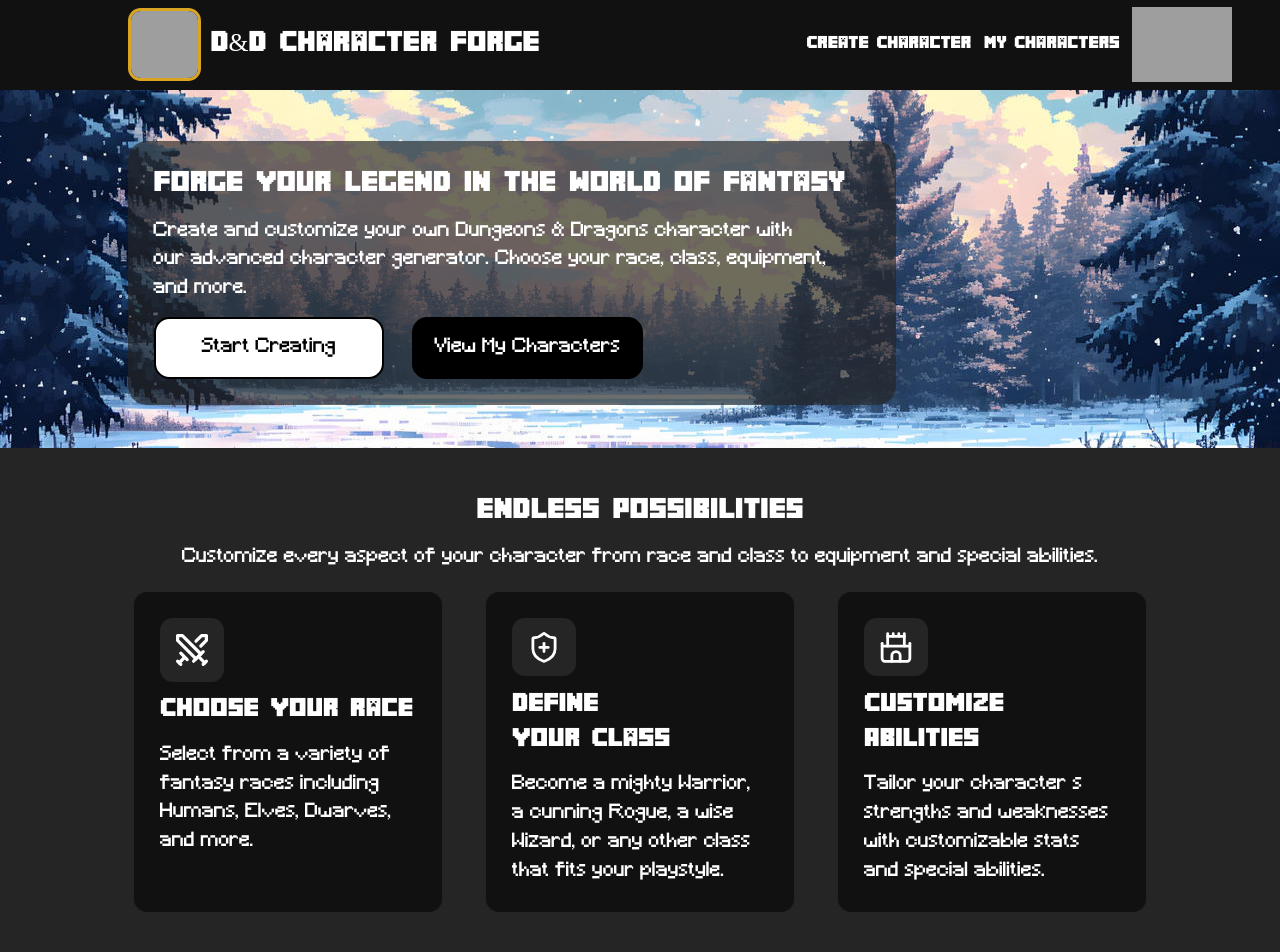
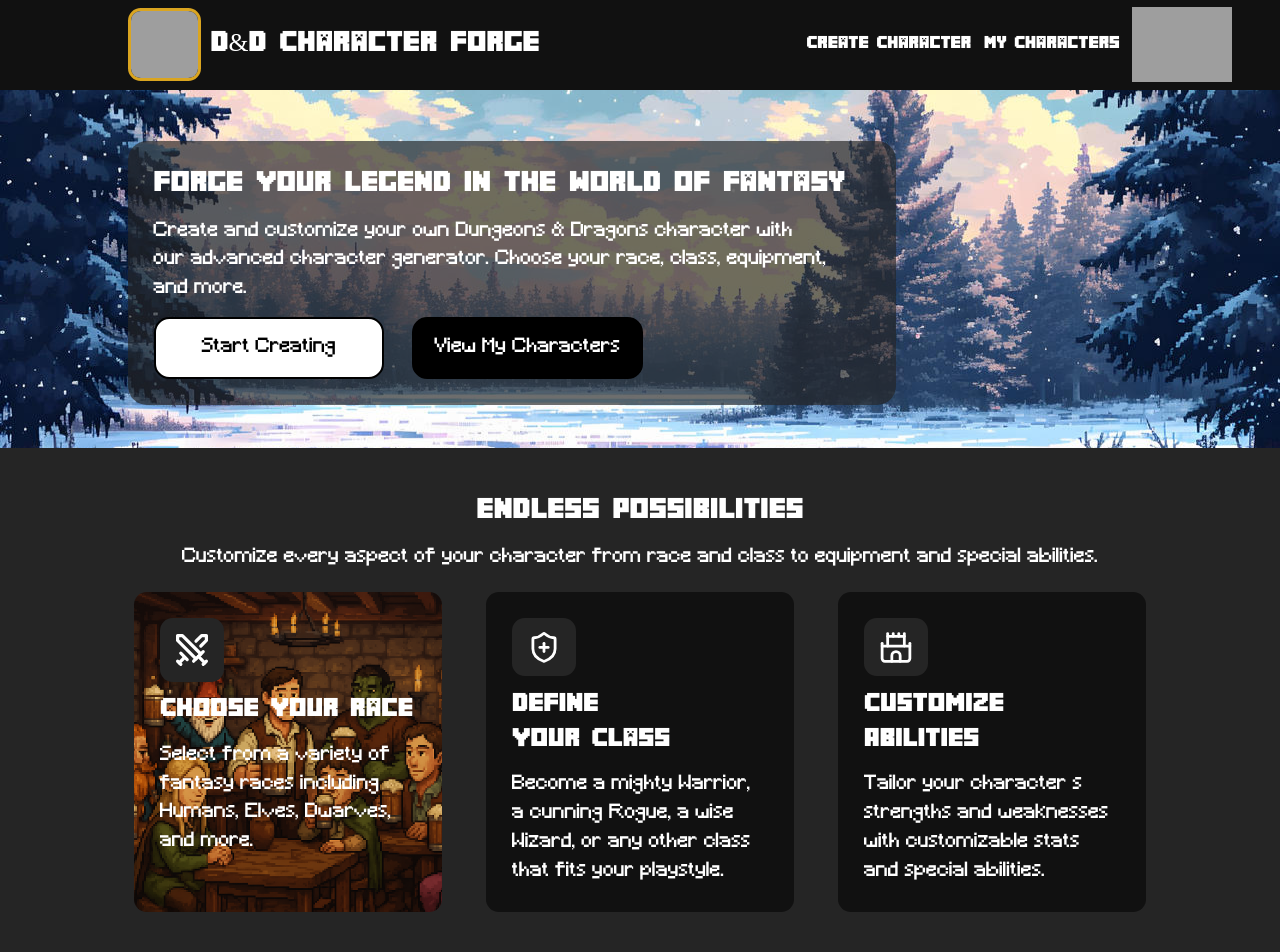
Before and after one commit to DavidAdolfoGomezUribe/Proyecto_JavaScript_GomezUribeDavidAdolfo, a Next.js app: page / in a window 1280 px wide. Shown: the top 952 px of the page. Built offline with nearby package versions, Linux system fonts and the light colour scheme; grey boxes are pictures that could not be loaded.

Commit message:
feat: :sparkles: Add race selection background image and enhance layout with flexbox for improved UI experience

```diff
--- a/src/app/globals.css
+++ b/src/app/globals.css
@@ -241,6 +241,7 @@
       top: 3.5vw;
 
       >div:nth-child(1){
+
         display: flex;
         flex-direction: column;
         gap: 1vw;
@@ -270,6 +271,7 @@
 
 
         >div{
+
           border-radius: 1vw;
           display: flex;
           flex-direction: column;
@@ -288,6 +290,13 @@
             font-family: "texto.ttf";
             font-size: 1.5vw;
           }
+
+        }
+
+        >div:nth-child(1){
+          background: url("/img/choseyourrace.png");
+          background-size: cover;
+          background-position: center;
 
         }
 
@@ -440,6 +449,8 @@
 
   /*choose your race*/
   >div:nth-child(1){
+
+
     padding: 1vw;
     display: flex;
     flex-direction: column;
```
Also changed, not shown: public/img/choseyourrace.png (added).
